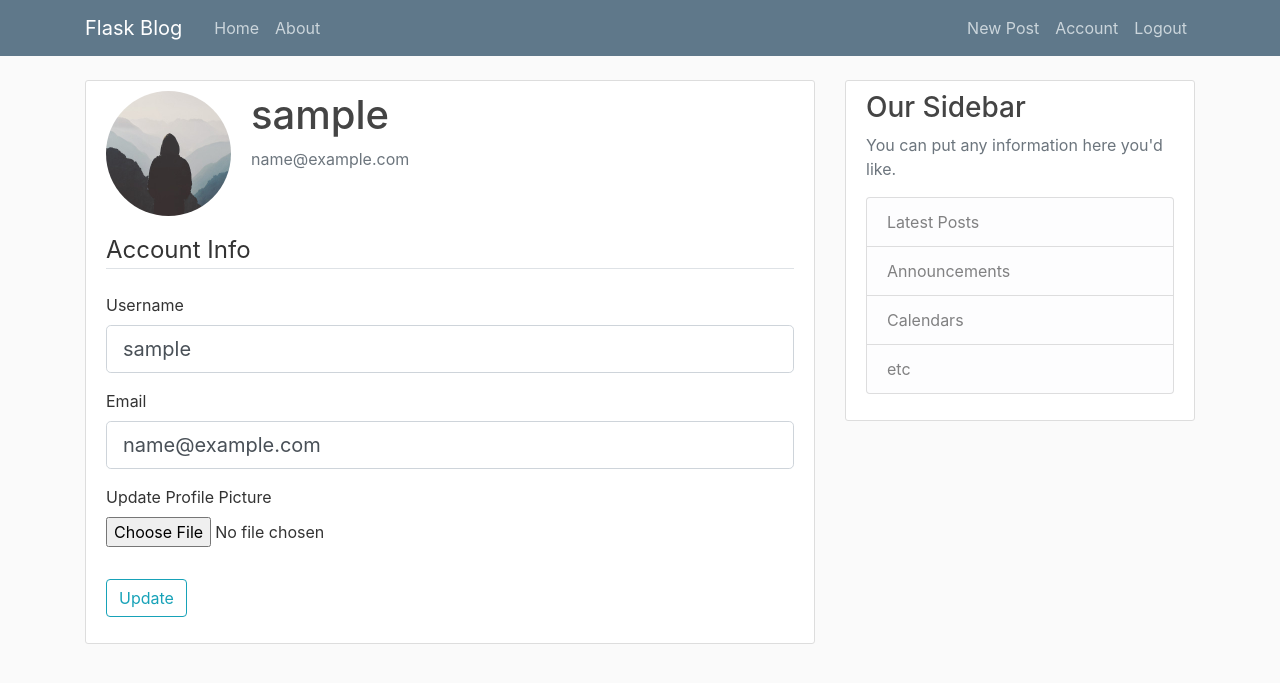
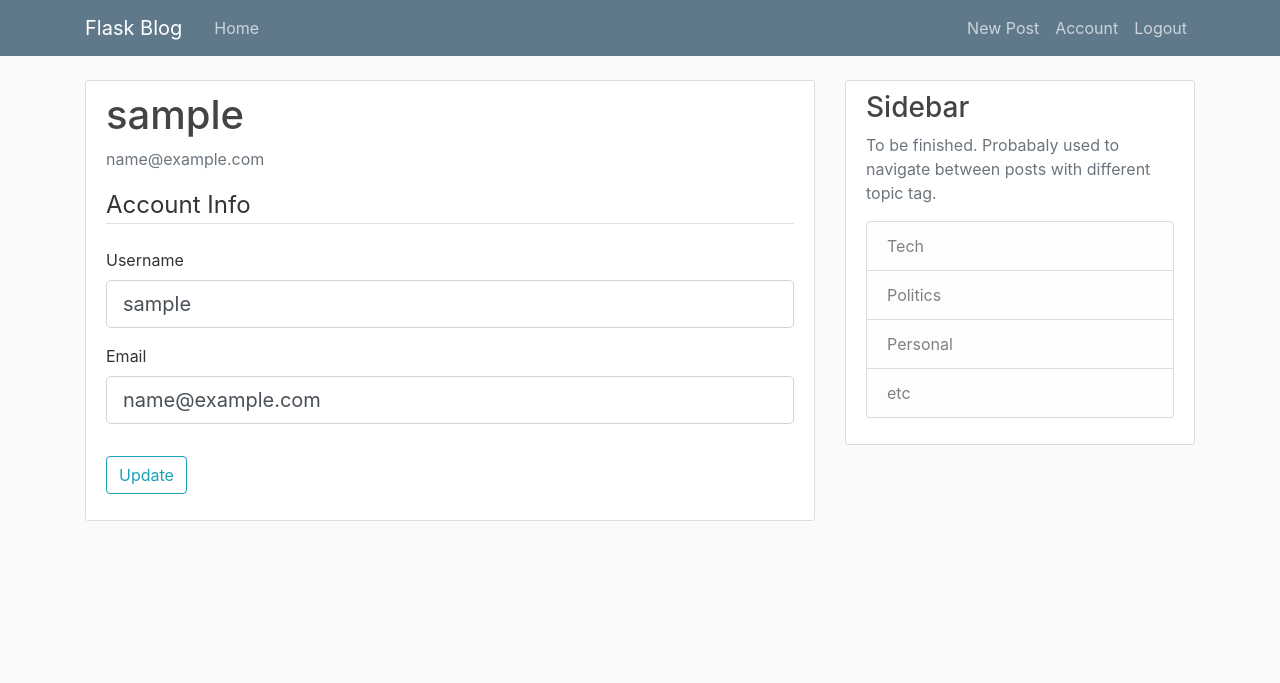
Before and after one commit to limlleonard/flask_blog, a Flask app: page /account in a window 1280 px wide. Shown: the top 683 px of the page. Run offline with Flask 3, Linux system fonts and the light colour scheme; the visitor is signed in with stand-in values (Sample User, id 1); some libraries are stand-ins or nearby versions.

Commit message:
delete pictures etc

```diff
--- a/flaskblog/routes.py
+++ b/flaskblog/routes.py
@@ -13,12 +13,6 @@ from flask_login import login_user, current_user, logout_user, login_required
 def home():
     posts = Post.query.all()
     return render_template('home.html', posts=posts)
-
-
-@app.route("/about")
-def about():
-    return render_template('about.html', title='About')
-
 
 @app.route("/register", methods=['GET', 'POST'])
 def register():
--- a/flaskblog/static/main.css
+++ b/flaskblog/static/main.css
@@ -45,12 +45,6 @@ a.article-title:hover {
   white-space: pre-line;
 }
 
-.article-img {
-  height: 65px;
-  width: 65px;
-  margin-right: 16px;
-}
-
 .article-metadata {
   padding-bottom: 1px;
   margin-bottom: 4px;
@@ -68,13 +62,6 @@ a.article-title:hover {
   vertical-align: middle;
 }
 
-.account-img {
-  height: 125px;
-  width: 125px;
-  margin-right: 20px;
-  margin-bottom: 16px;
-}
-
 .account-heading {
   font-size: 2.5rem;
 }
--- a/flaskblog/templates/about.html
+++ /dev/null
@@ -1,4 +0,0 @@
-{% extends "layout.html" %}
-{% block content %}
-    <h1>About Page</h1>
-{% endblock content %}
--- a/flaskblog/templates/account.html
+++ b/flaskblog/templates/account.html
@@ -2,7 +2,6 @@
 {% block content %}
     <div class="content-section">
       <div class="media">
-        <img class="rounded-circle account-img" src="{{ image_file }}">
         <div class="media-body">
           <h2 class="account-heading">{{ current_user.username }}</h2>
           <p class="text-secondary">{{ current_user.email }}</p>
@@ -39,15 +38,6 @@
                         {{ form.email(class="form-control form-control-lg") }}
                     {% endif %}
                 </div>
-                <div class="form-group">
-                    {{ form.picture.label() }}
-                    {{ form.picture(class="form-control-file") }}
-                    {% if form.picture.errors %}
-                        {% for error in form.picture.errors %}
-                            <span class="text-danger">{{ error }}</span></br>
-                        {% endfor %}
-                    {% endif %}
-                </div>
             </fieldset>
             <div class="form-group">
                 {{ form.submit(class="btn btn-outline-info") }}
--- a/flaskblog/templates/home.html
+++ b/flaskblog/templates/home.html
@@ -2,13 +2,12 @@
 {% block content %}
     {% for post in posts %}
         <article class="media content-section">
-          <img class="rounded-circle article-img" src="{{ url_for('static', filename='profile_pics/' + post.author.image_file) }}">
           <div class="media-body">
             <div class="article-metadata">
               <a class="mr-2" href="#">{{ post.author.username }}</a>
               <small class="text-muted">{{ post.date_posted.strftime('%Y-%m-%d') }}</small>
             </div>
-            <h2><a class="article-title" href="{{ url_for('post', post_id=post.id) }}">{{ post.title }}</a></h2>
+            <h4><a class="article-title" href="{{ url_for('post', post_id=post.id) }}">{{ post.title }}</a></h4>
             <p class="article-content">{{ post.content }}</p>
           </div>
         </article>
--- a/flaskblog/templates/layout.html
+++ b/flaskblog/templates/layout.html
@@ -27,7 +27,6 @@
           <div class="collapse navbar-collapse" id="navbarToggle">
             <div class="navbar-nav mr-auto">
               <a class="nav-item nav-link" href="{{ url_for('home') }}">Home</a>
-              <a class="nav-item nav-link" href="{{ url_for('about') }}">About</a>
             </div>
             <!-- Navbar Right Side -->
             <div class="navbar-nav">
@@ -60,12 +59,12 @@
         </div>
         <div class="col-md-4">
           <div class="content-section">
-            <h3>Our Sidebar</h3>
-            <p class='text-muted'>You can put any information here you'd like.
+            <h3>Sidebar</h3>
+            <p class='text-muted'>To be finished. Probabaly used to navigate between posts with different topic tag.
               <ul class="list-group">
-                <li class="list-group-item list-group-item-light">Latest Posts</li>
-                <li class="list-group-item list-group-item-light">Announcements</li>
-                <li class="list-group-item list-group-item-light">Calendars</li>
+                <li class="list-group-item list-group-item-light">Tech</li>
+                <li class="list-group-item list-group-item-light">Politics</li>
+                <li class="list-group-item list-group-item-light">Personal</li>
                 <li class="list-group-item list-group-item-light">etc</li>
               </ul>
             </p>
--- a/flaskblog/templates/post.html
+++ b/flaskblog/templates/post.html
@@ -1,7 +1,6 @@
 {% extends "layout.html" %}
 {% block content %}
   <article class="media content-section">
-    <img class="rounded-circle article-img" src="{{ url_for('static', filename='profile_pics/' + post.author.image_file) }}">
     <div class="media-body">
       <div class="article-metadata">
         <a class="mr-2" href="#">{{ post.author.username }}</a>
```
Also changed, not shown: flaskblog/static/profile_pics/2e32b4c96a8d8f10.jpg (deleted), flaskblog/static/profile_pics/7798432669b8b3ac.jpg (deleted), flaskblog/static/profile_pics/85ed1b444539873d.png (deleted), flaskblog/static/profile_pics/b6e1c53325f88b74.png (deleted).
